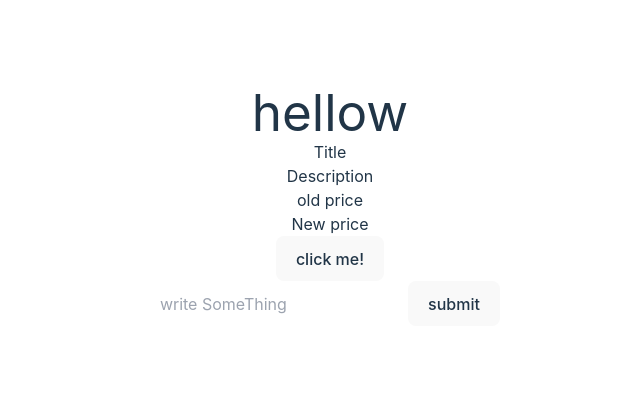
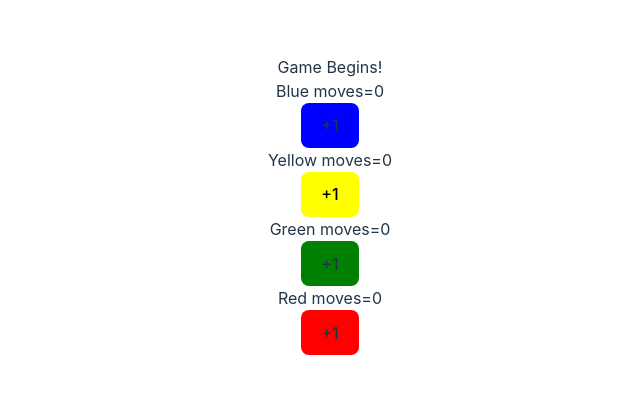
Before and after one commit to sureshghosh8/React-Practice, a React (Vite) app: page / in a window 1280 px wide. Shown: the part 195-588 px from the top of the page, without its empty margins (310-950 px from the left). Built offline with nearby package versions, Linux system fonts and the light colour scheme.

Commit message:
ludo game

```diff
--- a/src/App.jsx
+++ b/src/App.jsx
@@ -4,13 +4,13 @@ import Card from "./components/Card";
 import ProductTab from "./components/productTab";
 import Button from "./components/button";
 import Form from "./components/form"
+import LudoBoard from "./components/LudoBoard";
 
 function App(){
   return (
   <>
- <ProductTab/>
- <Button/>
- <Form/>
+
+ <LudoBoard/>
 </>
   );
   }
--- /dev/null
+++ b/src/components/LudoBoard.jsx
@@ -0,0 +1,43 @@
+import {useState} from "react";
+export default function LudoBoard(){
+  let[moves,setMoves]=useState({blue:0,red:0,yellow:0,green:0});
+  let updateBlue=()=>{
+
+    setMoves((preMoves)=>{
+        return{...preMoves,blue:preMoves.blue+1};
+    });
+};
+    let updateYellow=()=>{
+
+        setMoves((preMoves)=>{
+            return{...preMoves,yellow:preMoves.yellow+1};
+        });
+  } ;
+  let updateGreen=()=>{
+
+    setMoves((preMoves)=>{
+        return{...preMoves,green:preMoves.green+1};
+    });
+} ;
+let updateRed=()=>{
+
+    setMoves((preMoves)=>{
+        return{...preMoves,red:preMoves.red+1};
+    });
+} ;
+
+return(
+    <div>
+        <p>Game Begins!</p>
+        <div className="board">
+            <p >Blue moves={moves.blue}</p>
+            <button style={{backgroundColor:"blue"}}onClick={updateBlue}>+1</button>
+            <p>Yellow moves={moves.yellow}</p>
+            <button style={{backgroundColor:"yellow" ,color:"black"}}onClick={updateYellow}>+1</button>
+            <p>Green moves={moves.green}</p>
+            <button  style={{backgroundColor:"green"}}onClick={updateGreen}>+1</button>
+            <p>Red moves={moves.red}</p>
+            <button  style={{backgroundColor:"red"}}onClick={updateRed}>+1</button>
+        </div>
+    </div>
+)}
```
